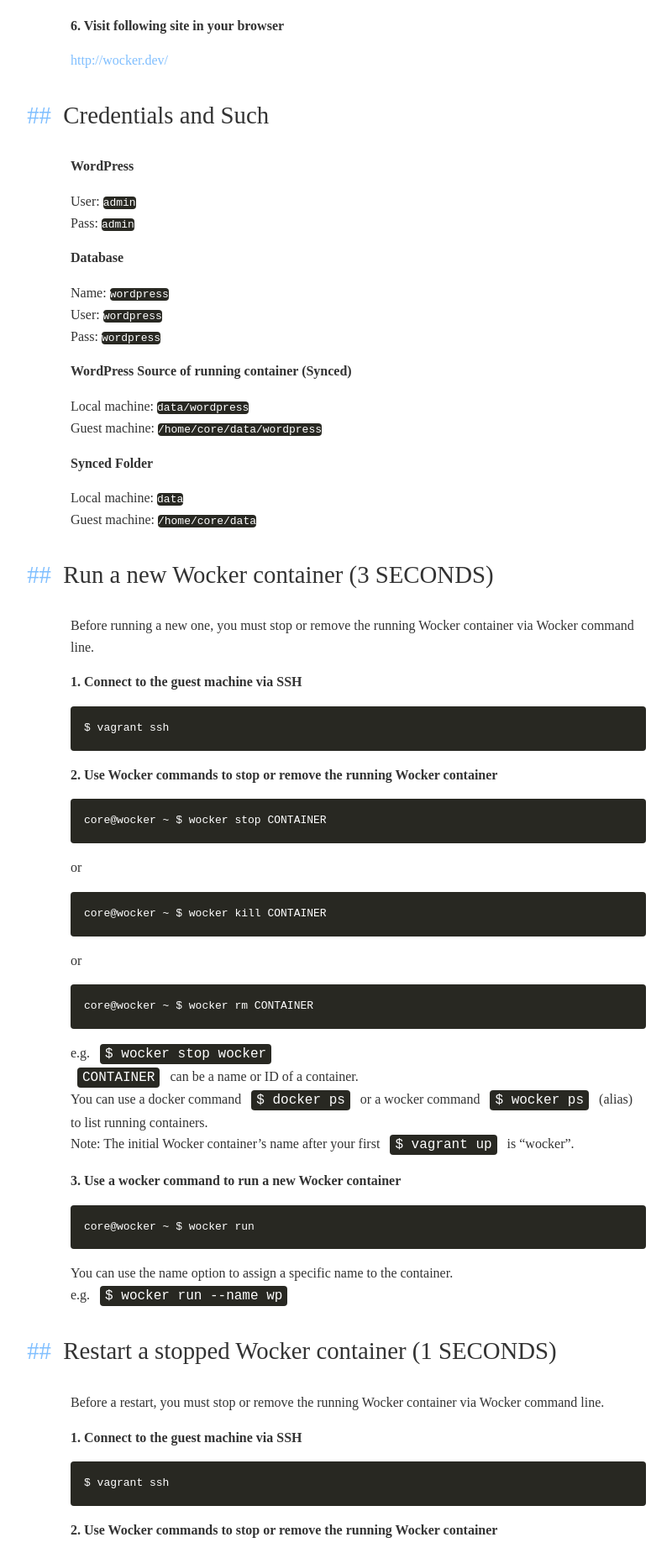
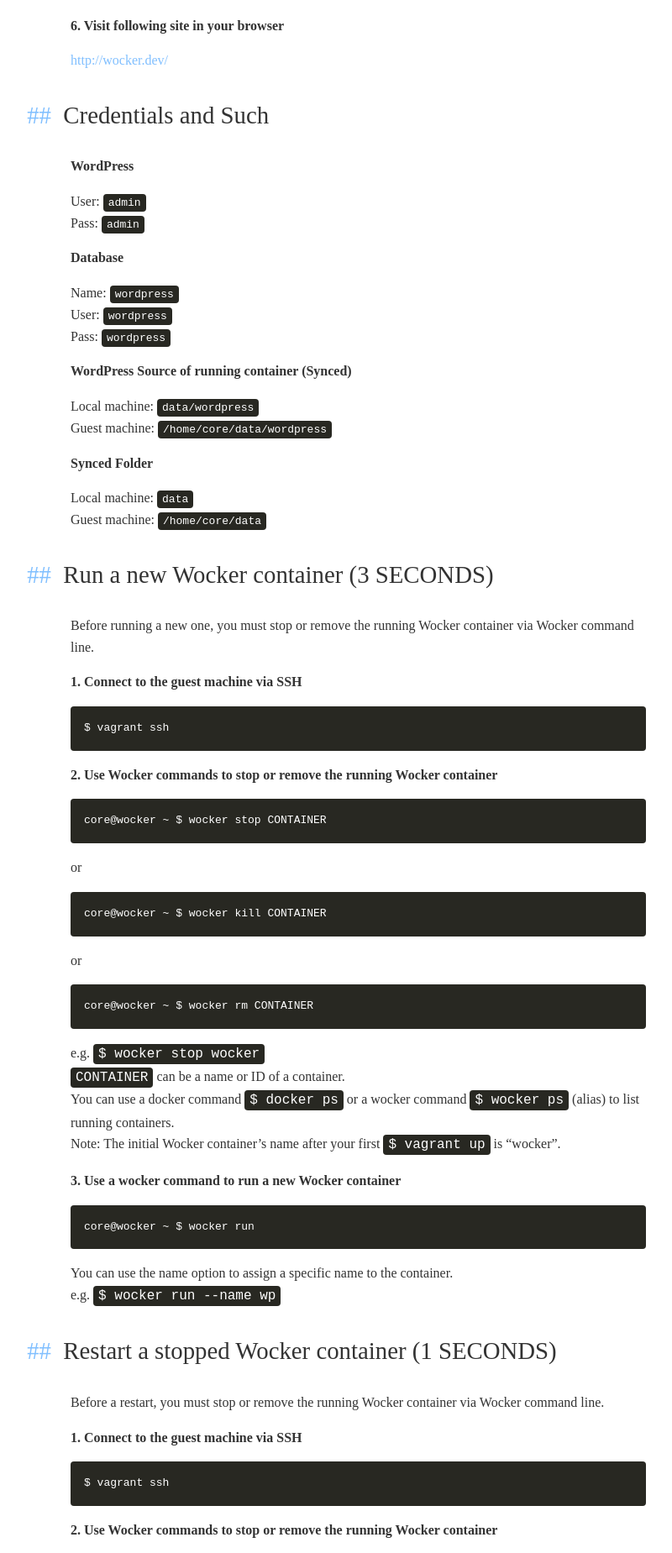
Before and after one commit to wckr/wckr.github.io, a Jekyll site: the page built from index.md, in a window 1280 px wide. Shown: the part 966-2815 px from the top of the page at 84% size, without its empty margins (86-886 px from the left). Built offline with Jekyll 4.4.1, drawn with Linux system fonts in a browser that asks for light colours; Markdown is read by kramdown in place of the engine named in the settings.

Commit message:
Improve layouts

```diff
--- a/assets/_sass/style.scss
+++ b/assets/_sass/style.scss
@@ -63,9 +63,10 @@
 	@include border-radius(4px);
 }
 
-p {
+p,
+li {
 	code {
-		margin: 0 0.5em;
+		// margin: 0 0.5em;
 		padding: 3px 6px;
 		vertical-align: baseline;
 	}
--- a/assets/css/style.css
+++ b/assets/css/style.css
@@ -212,78 +212,78 @@
   border-radius: 4px;
 }
 
-/* line 67, ../_sass/style.scss */
-p code {
-  margin: 0 0.5em;
+/* line 68, ../_sass/style.scss */
+p code,
+li code {
   padding: 3px 6px;
   vertical-align: baseline;
 }
 
-/* line 74, ../_sass/style.scss */
+/* line 75, ../_sass/style.scss */
 pre {
   margin: 16px 0;
   padding: 16px;
 }
 
-/* line 79, ../_sass/style.scss */
+/* line 80, ../_sass/style.scss */
 .site-header {
   padding: 40px;
   background: #80bfff;
   color: #fff;
 }
 
-/* line 88, ../_sass/style.scss */
+/* line 89, ../_sass/style.scss */
 .site-content h1 {
   text-indent: -1.15em;
 }
-/* line 91, ../_sass/style.scss */
+/* line 92, ../_sass/style.scss */
 .site-content h1:before {
   content: "#";
   color: #80bfff;
   margin-right: 0.5em;
 }
-/* line 98, ../_sass/style.scss */
+/* line 99, ../_sass/style.scss */
 .site-content h2 {
   text-indent: -1.8em;
 }
-/* line 101, ../_sass/style.scss */
+/* line 102, ../_sass/style.scss */
 .site-content h2:before {
   content: "##";
   color: #80bfff;
   margin-right: 0.5em;
 }
-/* line 108, ../_sass/style.scss */
+/* line 109, ../_sass/style.scss */
 .site-content h3 {
   text-indent: -2.45em;
 }
-/* line 111, ../_sass/style.scss */
+/* line 112, ../_sass/style.scss */
 .site-content h3:before {
   content: "###";
   color: #80bfff;
   margin-right: 0.5em;
 }
 
-/* line 119, ../_sass/style.scss */
+/* line 120, ../_sass/style.scss */
 .inner {
   width: 960px;
   margin: auto;
   padding: 0 10px;
 }
-/* line 124, ../_sass/style.scss */
+/* line 125, ../_sass/style.scss */
 .inner > .main,
 .inner > .aside {
   margin-left: -10px;
   margin-right: -10px;
 }
 
-/* line 131, ../_sass/style.scss */
+/* line 132, ../_sass/style.scss */
 .main {
   float: left;
   width: 75%;
   padding: 0 10px;
 }
 
-/* line 137, ../_sass/style.scss */
+/* line 138, ../_sass/style.scss */
 .aside {
   float: right;
   width: 25%;
```
Also changed, not shown: index.md (+10 -0 lines).
